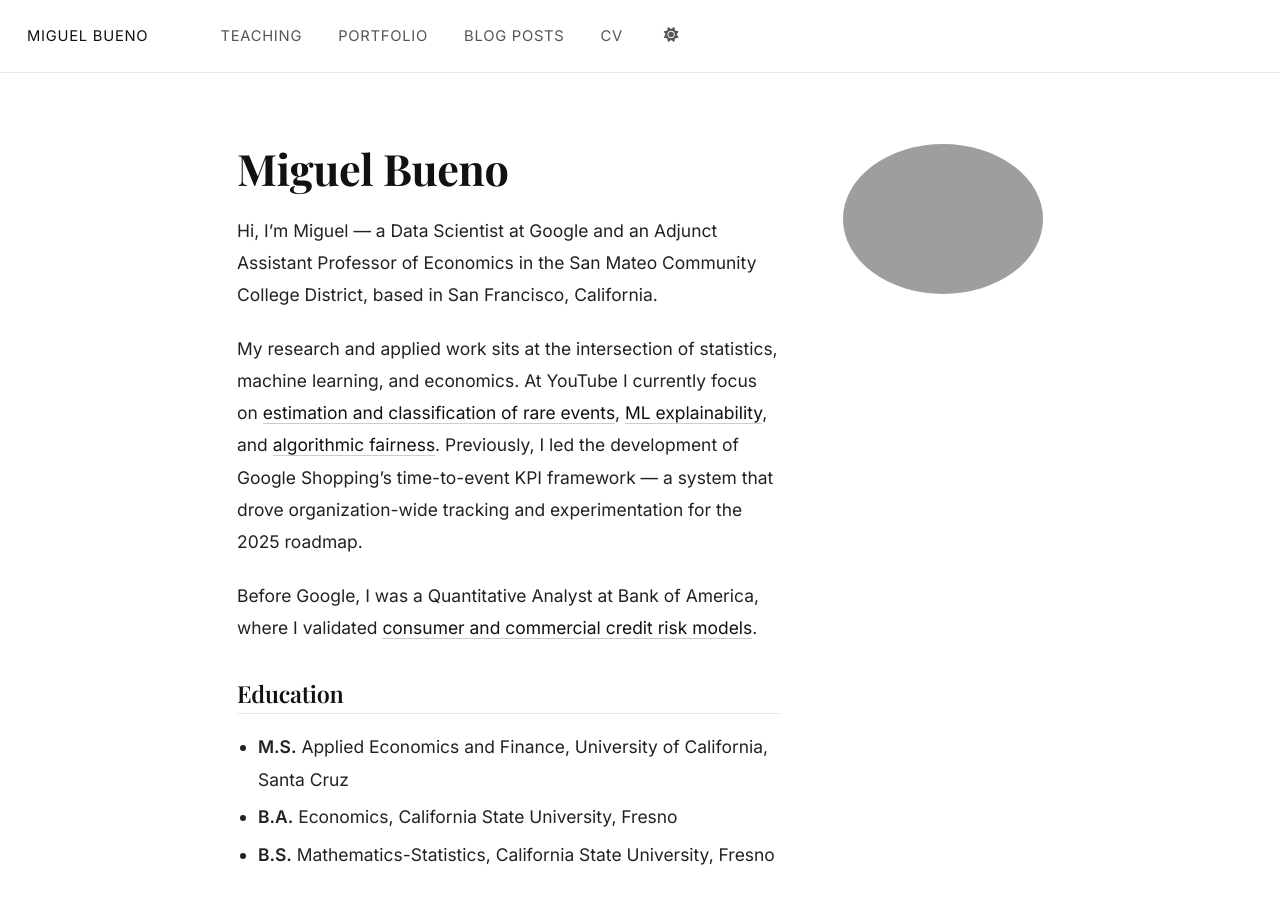
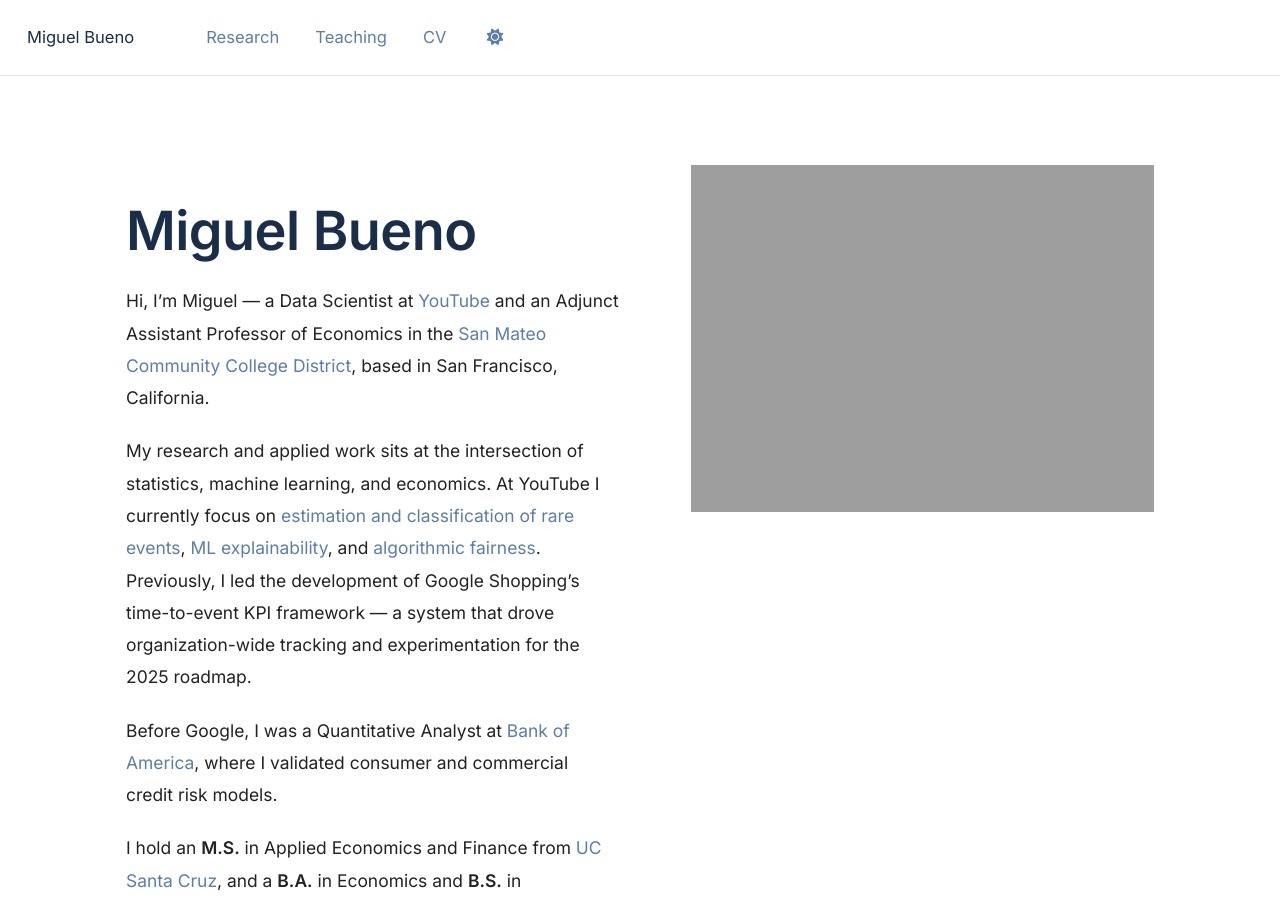
Before and after one commit to miguelbuenogoogle/miguelbuenogoogle.github.io, a Jekyll site: the page built from _pages/about.md, in a window 1280 px wide and 900 px high. Built offline with Jekyll 4.4.1, drawn with Linux system fonts in a browser that asks for light colours; some web fonts are replaced; some of the changed text lies outside the part shown.

Commit message:
Update profile layout to match reference design: large photo, blue links, bold name, clean nav
Agent-Logs-Url: https://github.com/miguelbuenogoogle/miguelbuenogoogle.github.io/sessions/4aaef704-8af9-4550-b2a0-084c8dd7a09b

Co-authored-by: miguelbuenogoogle <60831863+miguelbuenogoogle@users.noreply.github.com>

```diff
--- a/_pages/about.md
+++ b/_pages/about.md
@@ -8,18 +8,10 @@ redirect_from:
   - /about.html
 ---
 
-Hi, I'm Miguel — a Data Scientist at Google and an Adjunct Assistant Professor of Economics in the San Mateo Community College District, based in San Francisco, California.
+Hi, I'm Miguel — a Data Scientist at [YouTube](https://www.youtube.com) and an Adjunct Assistant Professor of Economics in the [San Mateo Community College District](https://www.smccd.edu), based in San Francisco, California.
 
 My research and applied work sits at the intersection of statistics, machine learning, and economics. At YouTube I currently focus on [estimation and classification of rare events](), [ML explainability](), and [algorithmic fairness](). Previously, I led the development of Google Shopping's time-to-event KPI framework — a system that drove organization-wide tracking and experimentation for the 2025 roadmap.
 
-Before Google, I was a Quantitative Analyst at Bank of America, where I validated [consumer and commercial credit risk models]().
+Before Google, I was a Quantitative Analyst at [Bank of America](), where I validated consumer and commercial credit risk models.
 
-## Education
-
-- **M.S.** Applied Economics and Finance, University of California, Santa Cruz
-- **B.A.** Economics, California State University, Fresno
-- **B.S.** Mathematics-Statistics, California State University, Fresno
-
-## Research Interests
-
-Survival analysis · Rare-event estimation · Causal inference · Algorithmic fairness · ML interpretability
+I hold an **M.S.** in Applied Economics and Finance from [UC Santa Cruz](https://economics.ucsc.edu), and a **B.A.** in Economics and **B.S.** in Mathematics-Statistics from [CSU Fresno](https://www.csufresno.edu).
--- a/assets/css/custom.css
+++ b/assets/css/custom.css
@@ -27,28 +27,28 @@ h1, h2, h3, h4 {
    -------------------------------------------------------------------------- */
 
 :root {
-  --global-link-color:                #111;
-  --global-link-color-hover:          #444;
-  --global-link-color-visited:        #555;
+  --global-link-color:                #5c7ea8;
+  --global-link-color-hover:          #3d5f87;
+  --global-link-color-visited:        #7090b8;
   --global-bg-color:                  #fff;
   --global-border-color:              #e8e8e8;
   --global-code-background-color:     #f6f6f6;
   --global-text-color:                #111;
   --global-text-color-light:          #888;
-  --global-masthead-link-color:       #111;
-  --global-masthead-link-color-hover: #555;
+  --global-masthead-link-color:       #5c7ea8;
+  --global-masthead-link-color-hover: #3d5f87;
 }
 
 a {
-  color: #111;
+  color: #5c7ea8;
   text-decoration: none;
-  border-bottom: 1px solid #ccc;
+  border-bottom: none;
   transition: border-color 0.15s ease, color 0.15s ease;
 }
 
 a:hover {
-  color: #444;
-  border-bottom-color: #444;
+  color: #3d5f87;
+  border-bottom: none;
   text-decoration: none;
 }
 
@@ -71,27 +71,27 @@ a:hover {
 }
 
 .masthead__menu-item--lg a {
-  font-family: 'Playfair Display', Georgia, serif;
-  font-size: 1.1rem;
+  font-family: 'Inter', sans-serif;
+  font-size: 1rem;
   font-weight: 700;
-  color: #111 !important;
-  letter-spacing: 0;
+  color: #1a2e4a !important;
+  letter-bottom: 0;
   border-bottom: none;
 }
 
 .masthead__menu-item a {
   font-family: 'Inter', sans-serif;
-  font-size: 0.82rem;
+  font-size: 0.92rem;
   font-weight: 400;
-  letter-spacing: 0.05em;
-  text-transform: uppercase;
-  color: #555;
+  letter-spacing: 0;
+  text-transform: none;
+  color: #5c7ea8;
   border-bottom: none;
   transition: color 0.15s ease;
 }
 
 .masthead__menu-item a:hover {
-  color: #111;
+  color: #3d5f87;
   border-bottom: none;
   text-decoration: none;
 }
@@ -106,60 +106,66 @@ a:hover {
    -------------------------------------------------------------------------- */
 
 #main-minimal {
-  max-width: 860px;
+  max-width: 1100px;
   margin: 0 auto;
-  padding: 4rem 1.5rem 3rem;
+  padding: 5rem 2rem 3rem;
 }
 
 .home-hero {
   display: flex;
   align-items: flex-start;
-  gap: 3.5rem;
+  gap: 4rem;
+  min-height: 70vh;
 }
 
 .home-hero__content {
-  flex: 1 1 60%;
+  flex: 0 0 48%;
+  padding-top: 2rem;
 }
 
 .home-hero__photo {
-  flex: 0 0 auto;
-  width: 200px;
+  flex: 1 1 auto;
+  display: flex;
+  align-items: flex-start;
+  justify-content: center;
 }
 
 .home-hero__name {
-  font-family: 'Playfair Display', Georgia, serif;
-  font-size: 2.4rem;
-  font-weight: 700;
-  color: #111;
+  font-family: 'Inter', -apple-system, "Helvetica Neue", Arial, sans-serif;
+  font-size: 3rem;
+  font-weight: 800;
+  color: #1a2e4a;
   margin-top: 0;
-  margin-bottom: 1.2rem;
-  line-height: 1.15;
+  margin-bottom: 1.4rem;
+  line-height: 1.1;
   border-bottom: none;
 }
 
 .home-hero__avatar {
   width: 100%;
-  border-radius: 50%;
+  max-width: 520px;
+  border-radius: 0;
   display: block;
   border: none;
   box-shadow: none;
+  object-fit: contain;
 }
 
 .home-hero__body {
-  font-size: 0.97rem;
+  font-size: 1rem;
   line-height: 1.85;
   color: #222;
 }
 
 .home-hero__body p {
-  margin-bottom: 1.1em;
+  margin-bottom: 1.2em;
 }
 
 .home-hero__body h2 {
-  font-family: 'Playfair Display', Georgia, serif;
-  font-size: 1.2rem;
+  font-family: 'Inter', sans-serif;
+  font-size: 1.1rem;
   font-weight: 600;
-  color: #111;
+  color: #1a2e4a;
   margin-top: 2rem;
   margin-bottom: 0.5rem;
   border-bottom: none;
@@ -179,28 +185,37 @@ a:hover {
 }
 
 .home-hero__body a {
-  color: #111;
-  border-bottom: 1px solid #bbb;
+  color: #5c7ea8;
+  border-bottom: none;
 }
 
 .home-hero__body a:hover {
-  color: #444;
-  border-bottom-color: #444;
+  color: #3d5f87;
+  border-bottom: none;
 }
 
 /* Responsive: stack on small screens */
-@media screen and (max-width: 640px) {
+@media screen and (max-width: 768px) {
   .home-hero {
-    flex-direction: column-reverse;
-    gap: 1.5rem;
+    flex-direction: column;
+    gap: 2rem;
+    min-height: unset;
+  }
+
+  .home-hero__content {
+    flex: unset;
+    width: 100%;
+    padding-top: 0;
   }
 
   .home-hero__photo {
-    width: 120px;
+    width: 100%;
+    max-width: 400px;
+    margin: 0 auto;
   }
 
   .home-hero__name {
-    font-size: 1.9rem;
+    font-size: 2.2rem;
   }
 }
 
@@ -248,15 +263,15 @@ a:hover {
 }
 
 .page__content a {
-  color: #111;
+  color: #5c7ea8;
   text-decoration: none;
-  border-bottom: 1px solid #ccc;
-  transition: border-color 0.15s ease, color 0.15s ease;
+  border-bottom: none;
+  transition: color 0.15s ease;
 }
 
 .page__content a:hover {
-  color: #444;
-  border-bottom-color: #444;
+  color: #3d5f87;
+  border-bottom: none;
   text-decoration: none;
 }
 
@@ -419,7 +434,7 @@ html[data-theme="dark"] h4 {
 }
 
 html[data-theme="dark"] .home-hero__name {
-  color: #eee;
+  color: #c8d8f0;
 }
 
 html[data-theme="dark"] .masthead {
@@ -428,37 +443,37 @@ html[data-theme="dark"] .masthead {
 }
 
 html[data-theme="dark"] .masthead__menu-item--lg a {
-  color: #eee !important;
+  color: #c8d8f0 !important;
 }
 
 html[data-theme="dark"] .masthead__menu-item a {
-  color: #aaa;
+  color: #8ab0d8;
 }
 
 html[data-theme="dark"] .masthead__menu-item a:hover {
-  color: #eee;
+  color: #c8d8f0;
 }
 
 html[data-theme="dark"] a {
-  color: #ddd;
-  border-bottom-color: #555;
+  color: #8ab0d8;
+  border-bottom: none;
 }
 
 html[data-theme="dark"] a:hover {
-  color: #fff;
-  border-bottom-color: #aaa;
+  color: #aac8e8;
+  border-bottom: none;
 }
 
 html[data-theme="dark"] .home-hero__body a,
 html[data-theme="dark"] .page__content a {
-  color: #ddd;
-  border-bottom-color: #555;
+  color: #8ab0d8;
+  border-bottom: none;
 }
 
 html[data-theme="dark"] .home-hero__body a:hover,
 html[data-theme="dark"] .page__content a:hover {
-  color: #fff;
-  border-bottom-color: #aaa;
+  color: #aac8e8;
+  border-bottom: none;
 }
 
 html[data-theme="dark"] .page__footer {
```
Also changed, not shown: _data/navigation.yml (+2 -26 lines).
